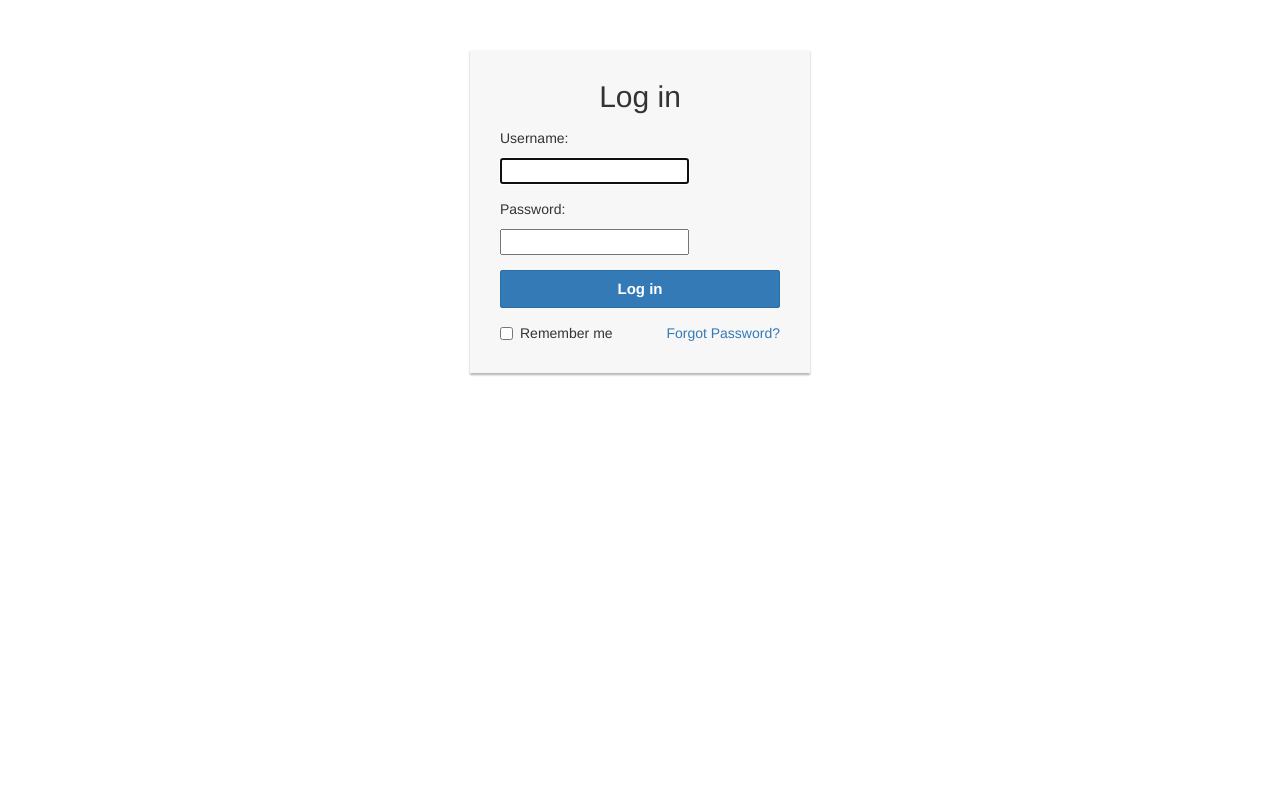
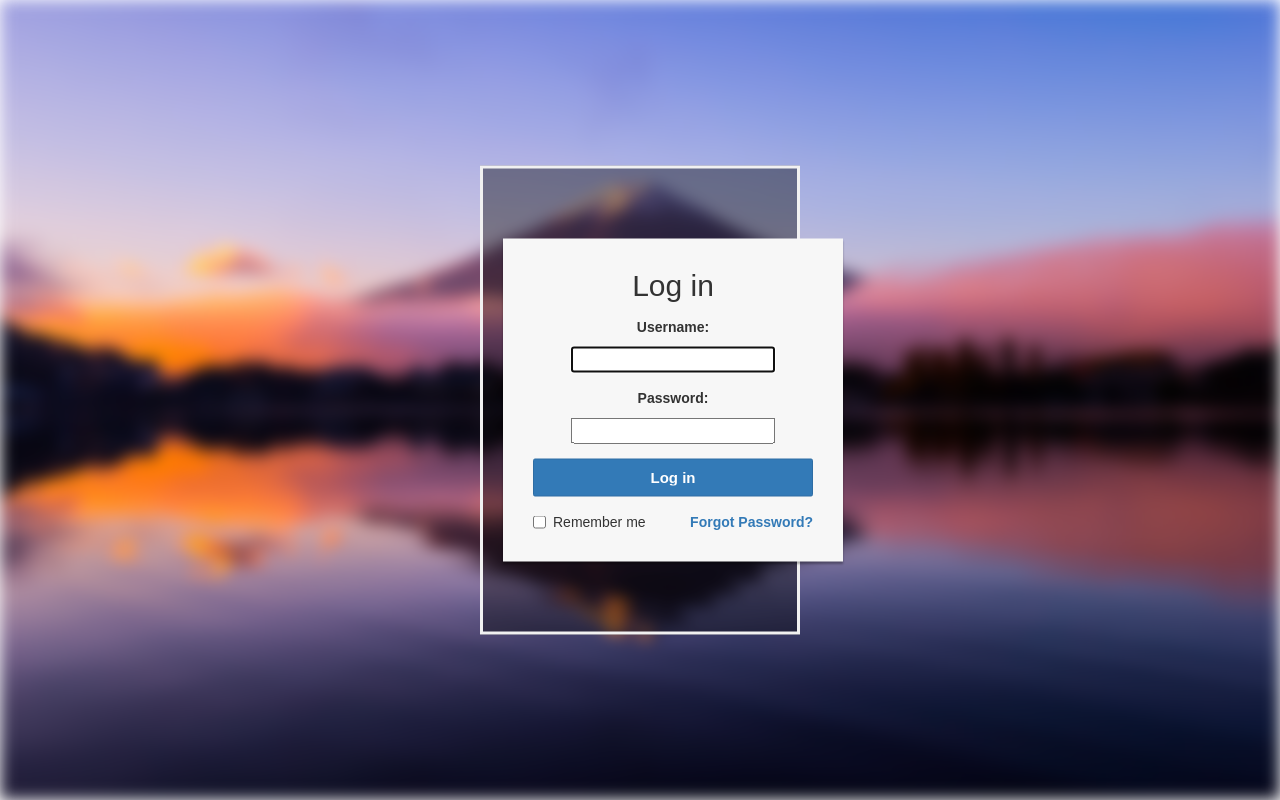
Before and after one commit to CSUS-Scrumbags/safelife, a Django app: page /users/ in a window 1280 px wide. Run offline with Django 3.2, Linux system fonts and the light colour scheme; some libraries are stand-ins or nearby versions.

Commit message:
Added image and blur effect to login page.
Not too sure on scalability right now via different devices.

```diff
--- a/safelife/safelife_project/users/templates/users/login.html
+++ b/safelife/safelife_project/users/templates/users/login.html
@@ -1,3 +1,5 @@
+{% load static %}
+
 <!DOCTYPE html>
 <html lang="en">
 <head>
@@ -10,7 +12,17 @@
 <script src="https://maxcdn.bootstrapcdn.com/bootstrap/3.3.7/js/bootstrap.min.js"></script>
 <script src="main.js"> </script>
 <style type="text/css">
-	.login-form {
+	 body, html {
+        height: 100%;
+        margin: 0;
+        font-family: Arial, Helvetica, sans-serif;
+    }
+
+    * {
+    box-sizing: border-box;
+    }
+
+    .login-form {
 		width: 340px;
     	margin: 50px auto;
 	}
@@ -31,9 +43,41 @@
         font-size: 15px;
         font-weight: bold;
     }
+
+    .bg-image{
+        background-image:url("{% static 'assets/img/brand/login.png' %}");
+        filter: blur(8px);
+        -webkit-filter: blur(8px);
+
+        height: 100%;
+
+        background-position: center;
+        background-repeat: no-repeat;
+        background-size: cover;
+    }
+
+    .bg-text {
+    background-color: rgb(0,0,0); /* Fallback color */
+    background-color: rgba(0,0,0, 0.4); /* Black w/opacity/see-through */
+    /*color: white; */
+    font-weight: bold;
+    border: 3px solid #f1f1f1;
+    position: absolute;
+    top: 50%;
+    left: 50%;
+    transform: translate(-50%, -50%);
+     z-index: 2;
+     width: 25%;
+    padding: 20px;
+     text-align: center;
+    }
 </style>
 </head>
 <body>
+<div class = "bg-image">
+
+</div>
+<div class = "bg-text">
 <div class="login-form" method = "POST">
     <form method = "post" action = "{%  url 'login' %}">
         {% csrf_token %}
@@ -57,5 +101,6 @@
         </div>
     </form>
 </div>
+</div>
 </body>
 </html>
```
Also changed, not shown: safelife/safelife_project/static/assets/img/brand/login.png (added).
